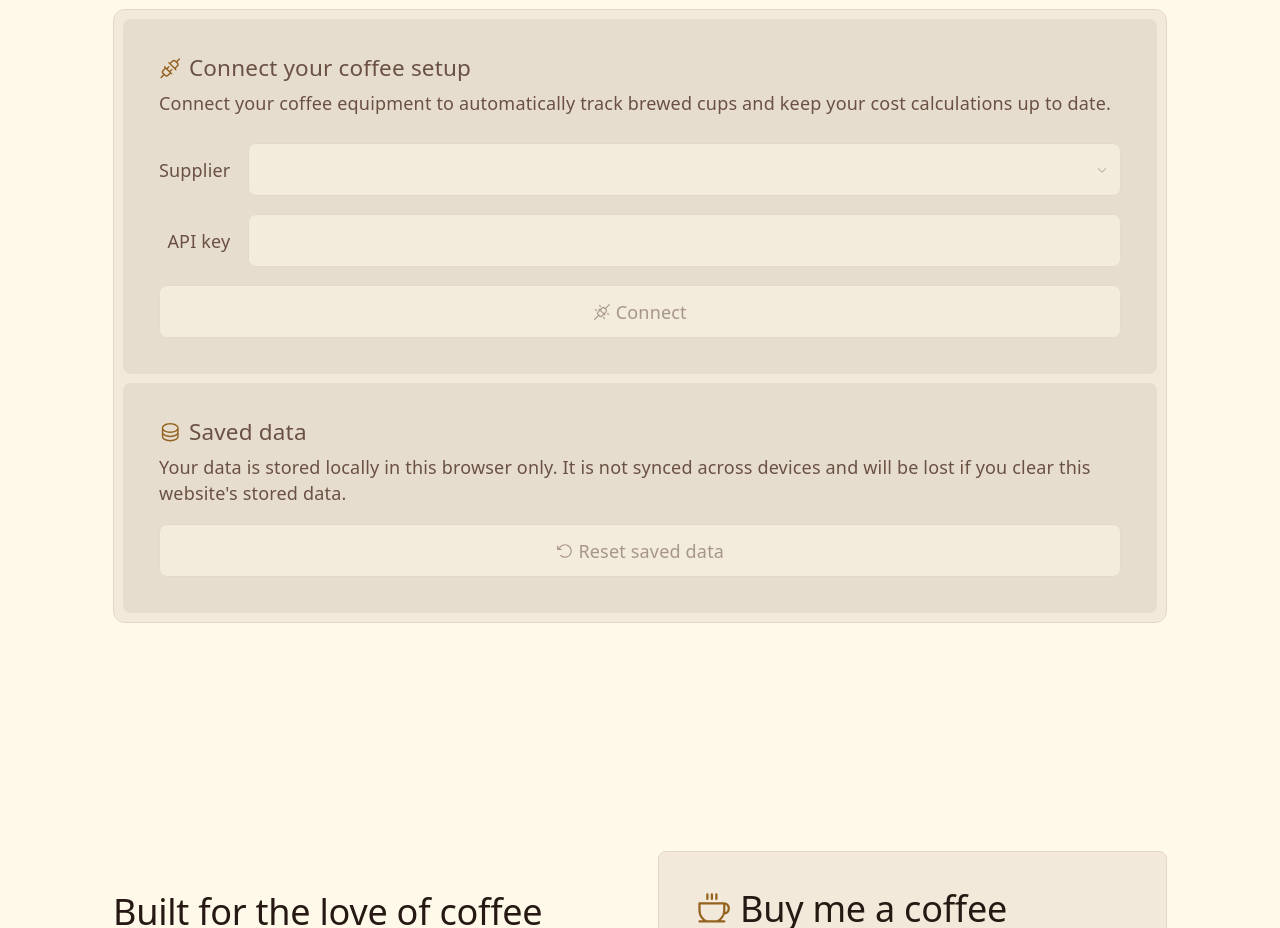
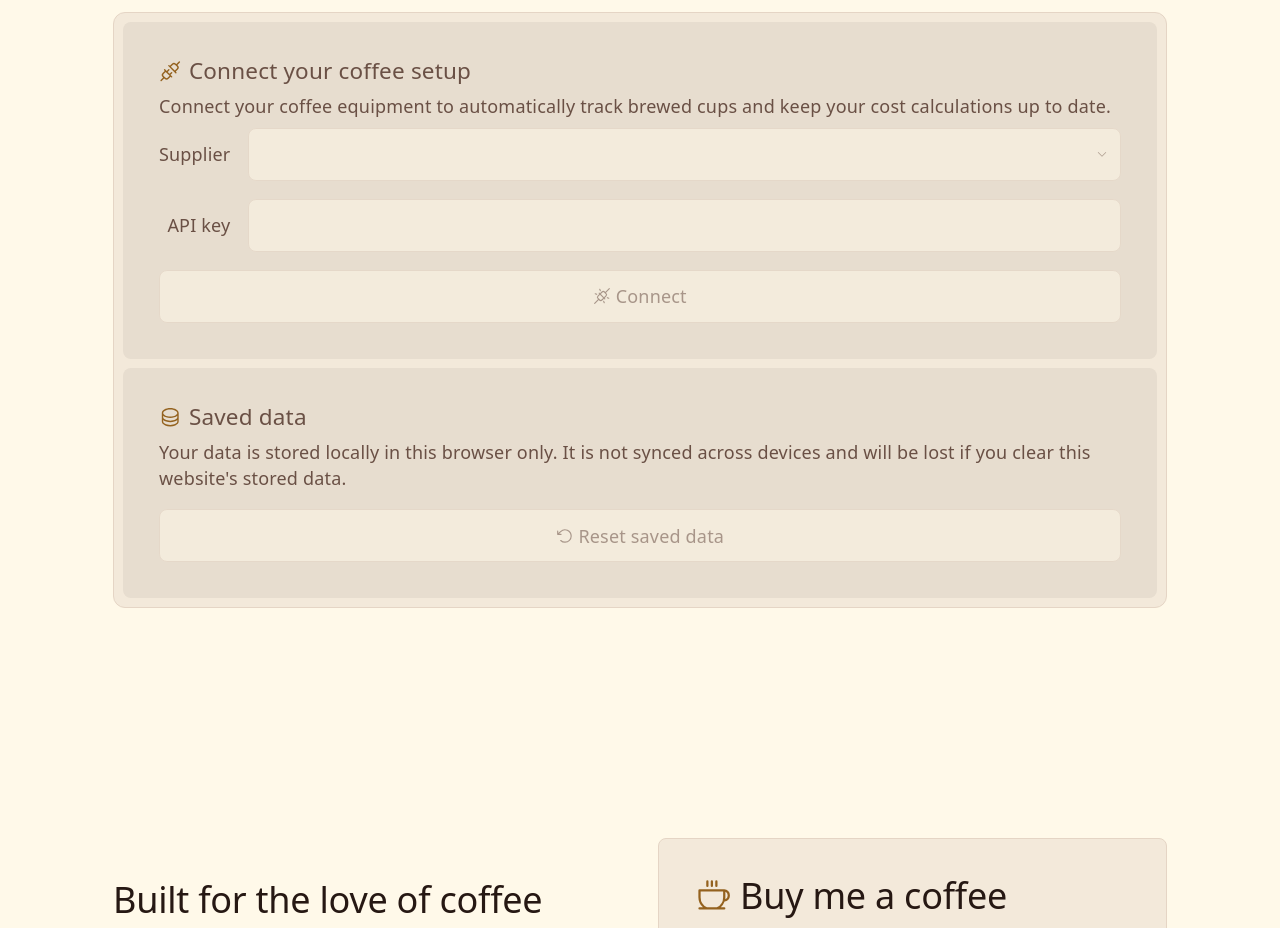
Before and after one commit to niloscar/brew-even, a React (Vite) app in the folder frontend/: page / in a window 1280 px wide. Shown: the part 1609-2537 px from the top of the page. Built offline with nearby package versions, Linux system fonts and the light colour scheme.

Commit message:
fix: remove unnecessary margin from formGrid

```diff
--- a/frontend/src/index.css
+++ b/frontend/src/index.css
@@ -285,10 +285,6 @@ a {
   font-style: italic;
 }
 
-p + .formGrid {
-  margin-top: 1rem;
-}
-
 .settingsAction {
   margin-top: .5rem;
 
```
